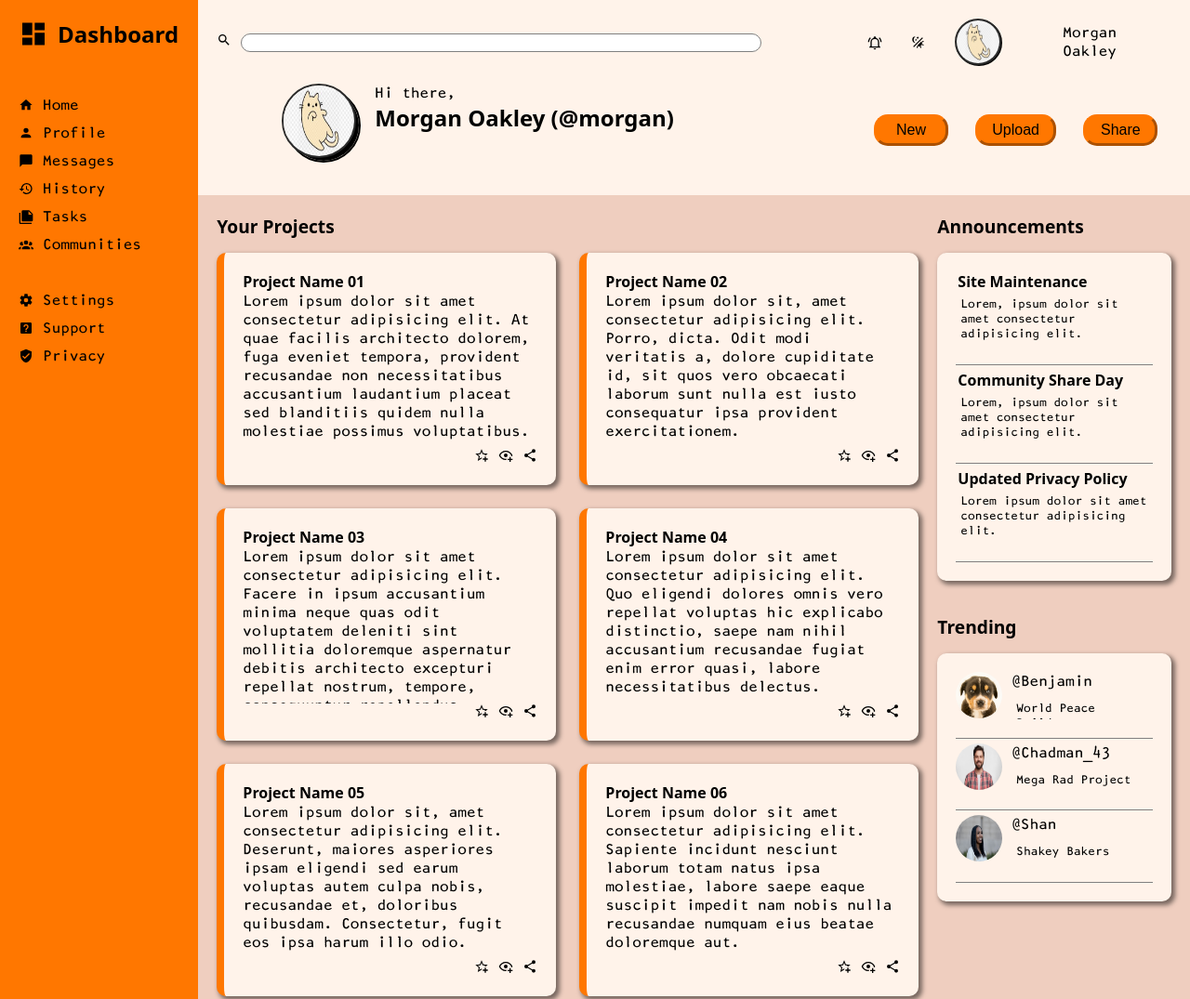
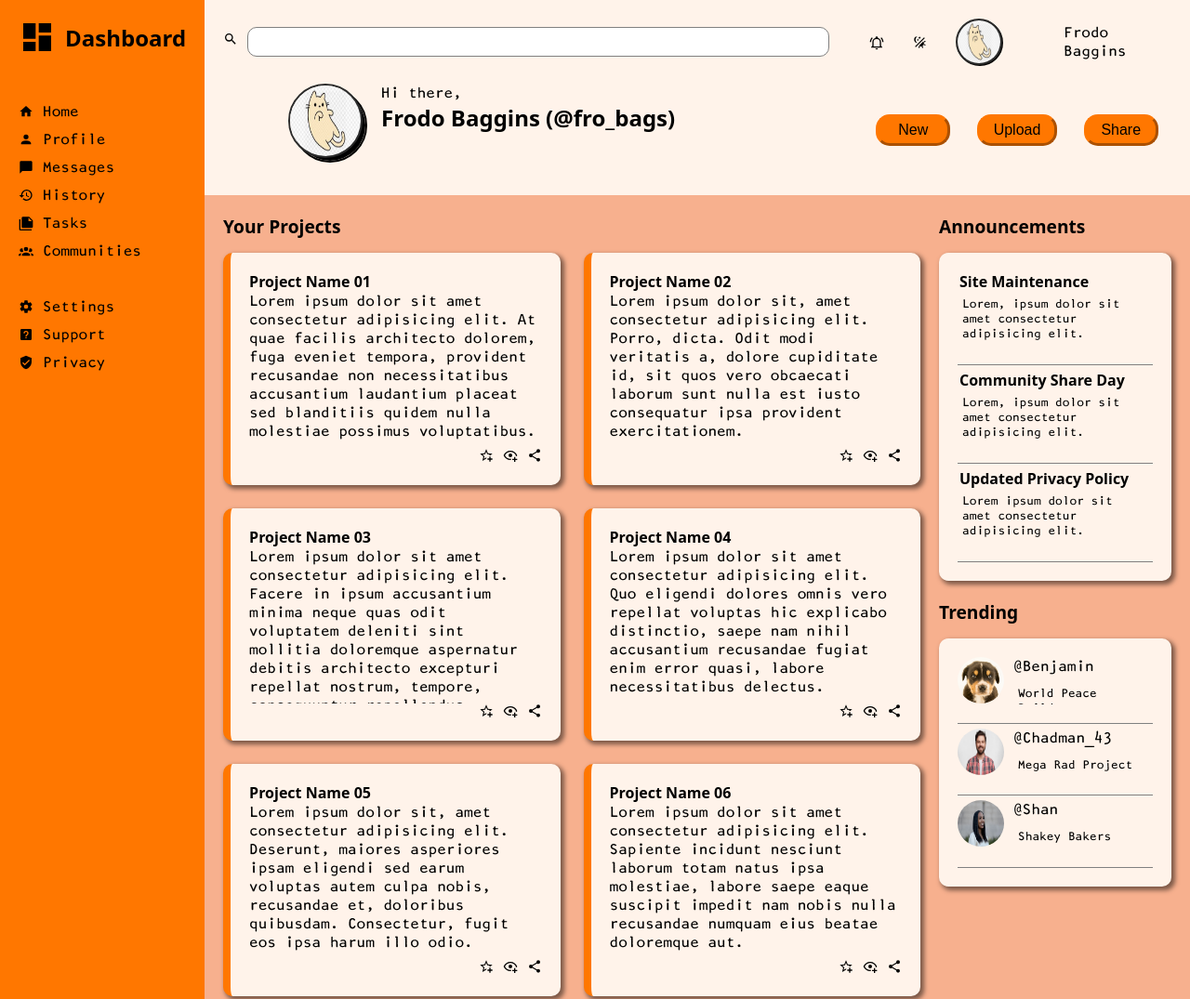
Before and after one commit to wade-levels-up/admin-dashboard, a plain HTML site: page index.html in a window 1280 px wide. Shown: the top 1075 px of the page at 93% size. Drawn offline with Linux system fonts and the light colour scheme.

Commit message:
Fix Announcements and Trending section positioning
Minor adjustments were also made to the input
search bar within the header to provide more room
for input text to breathe.
Trending section no longer 'pops' down the page
when the card elements resize.

```diff
--- a/index.html
+++ b/index.html
@@ -17,13 +17,13 @@
             <button><svg class="card-icon" xmlns="http://www.w3.org/2000/svg" viewBox="0 0 24 24"><title>bell-ring-outline</title><path d="M10,21H14A2,2 0 0,1 12,23A2,2 0 0,1 10,21M21,19V20H3V19L5,17V11C5,7.9 7.03,5.17 10,4.29C10,4.19 10,4.1 10,4A2,2 0 0,1 12,2A2,2 0 0,1 14,4C14,4.1 14,4.19 14,4.29C16.97,5.17 19,7.9 19,11V17L21,19M17,11A5,5 0 0,0 12,6A5,5 0 0,0 7,11V18H17V11M19.75,3.19L18.33,4.61C20.04,6.3 21,8.6 21,11H23C23,8.07 21.84,5.25 19.75,3.19M1,11H3C3,8.6 3.96,6.3 5.67,4.61L4.25,3.19C2.16,5.25 1,8.07 1,11Z" /></svg></button>
             <button><svg xmlns="http://www.w3.org/2000/svg" viewBox="0 0 24 24"><title>theme-light-dark</title><path d="M7.5,2C5.71,3.15 4.5,5.18 4.5,7.5C4.5,9.82 5.71,11.85 7.53,13C4.46,13 2,10.54 2,7.5A5.5,5.5 0 0,1 7.5,2M19.07,3.5L20.5,4.93L4.93,20.5L3.5,19.07L19.07,3.5M12.89,5.93L11.41,5L9.97,6L10.39,4.3L9,3.24L10.75,3.12L11.33,1.47L12,3.1L13.73,3.13L12.38,4.26L12.89,5.93M9.59,9.54L8.43,8.81L7.31,9.59L7.65,8.27L6.56,7.44L7.92,7.35L8.37,6.06L8.88,7.33L10.24,7.36L9.19,8.23L9.59,9.54M19,13.5A5.5,5.5 0 0,1 13.5,19C12.28,19 11.15,18.6 10.24,17.93L17.93,10.24C18.6,11.15 19,12.28 19,13.5M14.6,20.08L17.37,18.93L17.13,22.28L14.6,20.08M18.93,17.38L20.08,14.61L22.28,17.15L18.93,17.38M20.08,12.42L18.94,9.64L22.28,9.88L20.08,12.42M9.63,18.93L12.4,20.08L9.87,22.27L9.63,18.93Z" /></svg></button>
             <img src="./assets/cat_thumb.jpeg" alt="user icon" width="50px" height="50px">
-            <p>Morgan Oakley</p>
+            <p>Frodo Baggins</p>
         </div>
         <div class="header-main">
             <img src="./assets/cat_thumb.jpeg" alt="user icon" width="80px" height="80px">
             <div>
                 <p>Hi there,</p>
-                <h1>Morgan Oakley (@morgan)</h1>
+                <h1>Frodo Baggins (@fro_bags)</h1>
             </div>
             <div class="header-buttons">
                 <button>New</button>
@@ -155,6 +155,7 @@
                     </div>
                 </div>
             </div>
+            <div class="side-container">
                 <div class="announcements">
                     <h2>Announcements</h2>
                     <div class="container">
@@ -193,6 +194,7 @@
                     </div>
                 </div>
             </div>
+        </div>
     </main>
 
     <aside>
--- a/style.css
+++ b/style.css
@@ -23,7 +23,7 @@
     --color-theme-2: rgb(0, 0, 0);
     --color-theme-3: rgb(255, 119, 0);
     --color-theme-4: rgb(43, 43, 43);
-    --color-theme-5: rgb(239, 206, 191);
+    --color-theme-5: rgb(247, 176, 142);
 }
 
 /* @media (prefers-color-scheme: dark) {
@@ -124,9 +124,12 @@ aside {
     }
 
     .header-nav input {
-        width: 80%;
+        width: 90%;
         border: 1px solid grey;
         border-radius: 10px;
+        height: 2rem;
+        font-size: 1rem;
+        padding: 5px;
     }
 
     .header-nav button {
@@ -174,8 +177,14 @@ aside {
 
         .nav-icon-lrg {
             fill: var(--color-theme-2);
-            width: 2rem;
+            width: 2.5rem;
             margin-right: 10px;
+        }
+
+        .side-nav h3 {
+            display: flex;
+            align-items: center;
+            font-size: 2rem;
         }
 
     /* Main */
@@ -184,10 +193,10 @@ aside {
 
             .main-container {
                 display: grid;
-                grid-template: 1fr 1fr / 3fr 1fr;
+                grid-template: 1fr / 3fr 1fr;
                 grid-template-areas:
                     'projects announce'
-                    'projects trending'
+                    'projects announce'
                 ;
                 height: 100%;
                 padding: 20px 20px 80px 20px;
@@ -202,7 +211,7 @@ aside {
 
             .projects { grid-area: projects;}
             .announcements { grid-area: announce;}
-            .trending {grid-area: trending;}
+            .trending {grid-area: announce;}
 
             .card-section {
                 display: grid;
@@ -230,6 +239,13 @@ aside {
 
         /* Announcements & Trending Sections */
 
+            .side-container {
+                display: flex;
+                flex-direction: column;
+                justify-items: space-between;
+                gap: 20px;
+            }
+
             .container {
                 display: flex;
                 gap: 5px;
```
Lines whose indentation alone changed are shown as unchanged.
